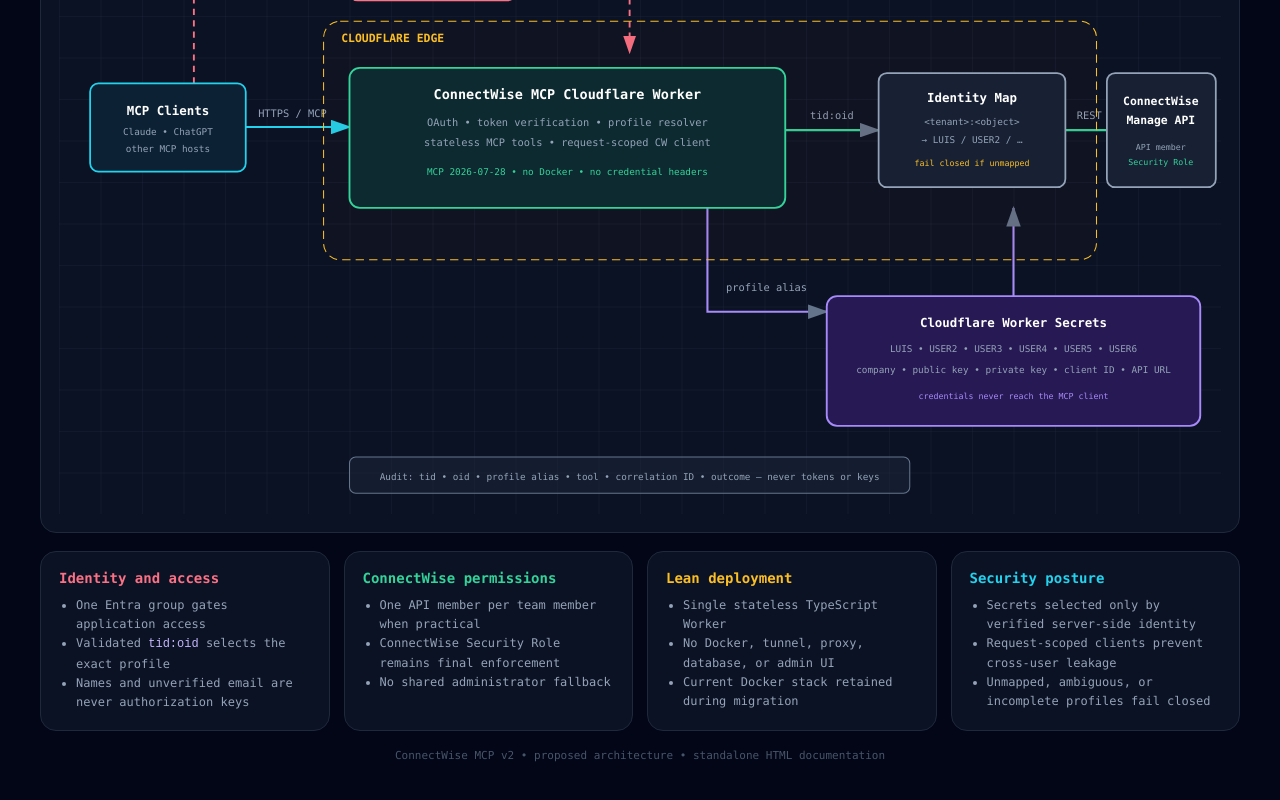
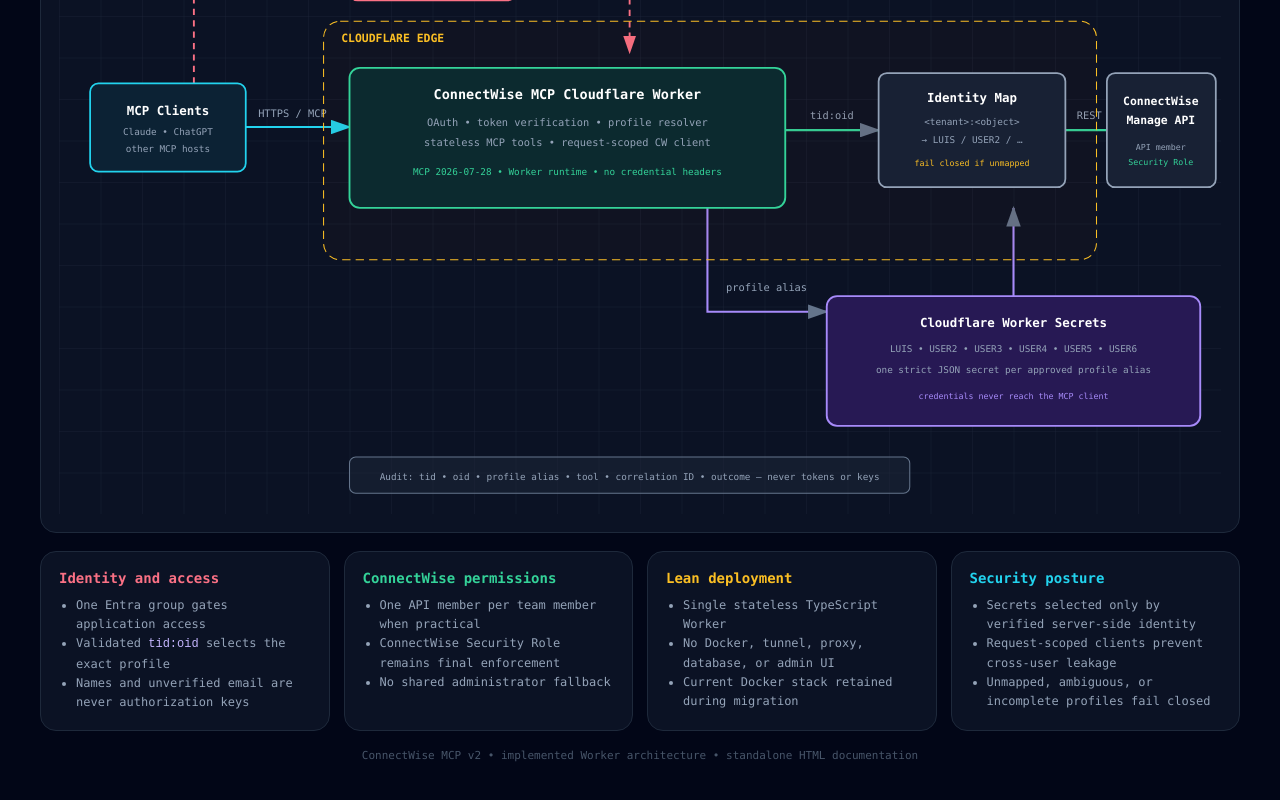
Before and after one commit to luckyludev/ConnectwiseMCP, a website: page docs/architecture.html in a window 1280 px wide. Shown: the part 360-1160 px from the top of the page. Drawn offline with Linux system fonts and the light colour scheme.

Commit message:
docs: align V2 architecture visual (#13)

```diff
--- a/docs/architecture.html
+++ b/docs/architecture.html
@@ -42,9 +42,9 @@
 <!-- components with opaque masks -->
 <g><rect x="30" y="305" width="150" height="85" rx="8" fill="#0f172a"/><rect x="30" y="305" width="150" height="85" rx="8" fill="rgba(8,51,68,.4)" stroke="#22d3ee" stroke-width="1.7"/><text x="105" y="335" fill="#fff" font-size="12" font-weight="700" text-anchor="middle">MCP Clients</text><text x="105" y="355" fill="#94a3b8" font-size="9" text-anchor="middle">Claude • ChatGPT</text><text x="105" y="371" fill="#94a3b8" font-size="9" text-anchor="middle">other MCP hosts</text></g>
 <g><rect x="280" y="135" width="160" height="90" rx="8" fill="#0f172a"/><rect x="280" y="135" width="160" height="90" rx="8" fill="rgba(136,19,55,.4)" stroke="#fb7185" stroke-width="1.7"/><text x="360" y="166" fill="#fff" font-size="12" font-weight="700" text-anchor="middle">Microsoft Entra</text><text x="360" y="187" fill="#94a3b8" font-size="9" text-anchor="middle">identity + group/app role</text><text x="360" y="204" fill="#fb7185" font-size="9" text-anchor="middle">tid • oid • groups • roles</text></g>
-<g><rect x="280" y="290" width="420" height="135" rx="10" fill="#0f172a"/><rect x="280" y="290" width="420" height="135" rx="10" fill="rgba(6,78,59,.35)" stroke="#34d399" stroke-width="1.8"/><text x="490" y="320" fill="#fff" font-size="13" font-weight="700" text-anchor="middle">ConnectWise MCP Cloudflare Worker</text><text x="490" y="346" fill="#94a3b8" font-size="10" text-anchor="middle">OAuth • token verification • profile resolver</text><text x="490" y="365" fill="#94a3b8" font-size="10" text-anchor="middle">stateless MCP tools • request-scoped CW client</text><text x="490" y="393" fill="#34d399" font-size="9" text-anchor="middle">MCP 2026-07-28 • no Docker • no credential headers</text></g>
+<g><rect x="280" y="290" width="420" height="135" rx="10" fill="#0f172a"/><rect x="280" y="290" width="420" height="135" rx="10" fill="rgba(6,78,59,.35)" stroke="#34d399" stroke-width="1.8"/><text x="490" y="320" fill="#fff" font-size="13" font-weight="700" text-anchor="middle">ConnectWise MCP Cloudflare Worker</text><text x="490" y="346" fill="#94a3b8" font-size="10" text-anchor="middle">OAuth • token verification • profile resolver</text><text x="490" y="365" fill="#94a3b8" font-size="10" text-anchor="middle">stateless MCP tools • request-scoped CW client</text><text x="490" y="393" fill="#34d399" font-size="9" text-anchor="middle">MCP 2026-07-28 • Worker runtime • no credential headers</text></g>
 <g><rect x="790" y="295" width="180" height="110" rx="8" fill="#0f172a"/><rect x="790" y="295" width="180" height="110" rx="8" fill="rgba(30,41,59,.6)" stroke="#94a3b8" stroke-width="1.7"/><text x="880" y="323" fill="#fff" font-size="12" font-weight="700" text-anchor="middle">Identity Map</text><text x="880" y="345" fill="#94a3b8" font-size="9" text-anchor="middle">&lt;tenant&gt;:&lt;object&gt;</text><text x="880" y="362" fill="#94a3b8" font-size="9" text-anchor="middle">→ LUIS / USER2 / …</text><text x="880" y="385" fill="#fbbf24" font-size="8" text-anchor="middle">fail closed if unmapped</text></g>
-<g><rect x="740" y="510" width="360" height="125" rx="10" fill="#0f172a"/><rect x="740" y="510" width="360" height="125" rx="10" fill="rgba(76,29,149,.4)" stroke="#a78bfa" stroke-width="1.8"/><text x="920" y="540" fill="#fff" font-size="12" font-weight="700" text-anchor="middle">Cloudflare Worker Secrets</text><text x="920" y="564" fill="#94a3b8" font-size="9" text-anchor="middle">LUIS • USER2 • USER3 • USER4 • USER5 • USER6</text><text x="920" y="584" fill="#94a3b8" font-size="9" text-anchor="middle">company • public key • private key • client ID • API URL</text><text x="920" y="609" fill="#a78bfa" font-size="8" text-anchor="middle">credentials never reach the MCP client</text></g>
+<g><rect x="740" y="510" width="360" height="125" rx="10" fill="#0f172a"/><rect x="740" y="510" width="360" height="125" rx="10" fill="rgba(76,29,149,.4)" stroke="#a78bfa" stroke-width="1.8"/><text x="920" y="540" fill="#fff" font-size="12" font-weight="700" text-anchor="middle">Cloudflare Worker Secrets</text><text x="920" y="564" fill="#94a3b8" font-size="9" text-anchor="middle">LUIS • USER2 • USER3 • USER4 • USER5 • USER6</text><text x="920" y="584" fill="#94a3b8" font-size="9" text-anchor="middle">one strict JSON secret per approved profile alias</text><text x="920" y="609" fill="#a78bfa" font-size="8" text-anchor="middle">credentials never reach the MCP client</text></g>
 <g><rect x="1010" y="295" width="105" height="110" rx="8" fill="#0f172a"/><rect x="1010" y="295" width="105" height="110" rx="8" fill="rgba(30,41,59,.6)" stroke="#94a3b8" stroke-width="1.7"/><text x="1062" y="326" fill="#fff" font-size="11" font-weight="700" text-anchor="middle">ConnectWise</text><text x="1062" y="344" fill="#fff" font-size="11" font-weight="700" text-anchor="middle">Manage API</text><text x="1062" y="369" fill="#94a3b8" font-size="8" text-anchor="middle">API member</text><text x="1062" y="384" fill="#34d399" font-size="8" text-anchor="middle">Security Role</text></g>
 <!-- bottom audit lane -->
 <rect x="280" y="665" width="540" height="35" rx="6" fill="rgba(30,41,59,.5)" stroke="#64748b"/>
@@ -57,5 +57,5 @@
 <div class="card"><h2 class="amber">Lean deployment</h2><ul><li>Single stateless TypeScript Worker</li><li>No Docker, tunnel, proxy, database, or admin UI</li><li>Current Docker stack retained during migration</li></ul></div>
 <div class="card"><h2 class="cyan">Security posture</h2><ul><li>Secrets selected only by verified server-side identity</li><li>Request-scoped clients prevent cross-user leakage</li><li>Unmapped, ambiguous, or incomplete profiles fail closed</li></ul></div>
 </section>
-<p class="foot">ConnectWise MCP v2 • proposed architecture • standalone HTML documentation</p>
+<p class="foot">ConnectWise MCP v2 • implemented Worker architecture • standalone HTML documentation</p>
 </main></body></html>
```
Also changed, not shown: .github/workflows/v2-ci.yml.
